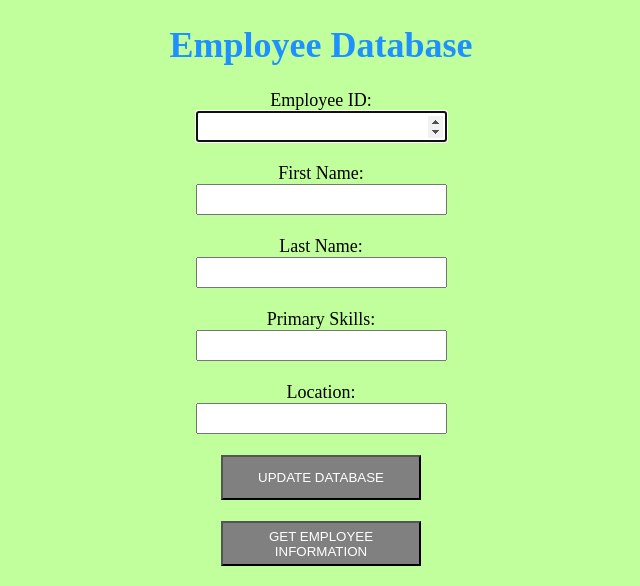
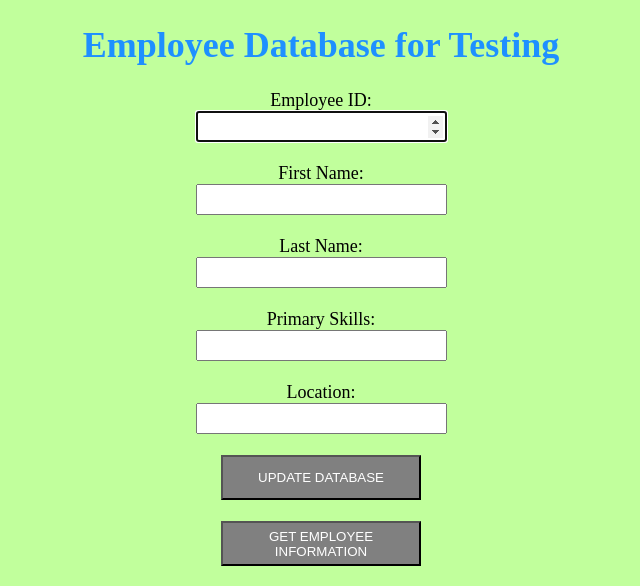
Before and after one commit to HarshS72/CLO835-Assignment2-Deploying-containerized-application-on-K8-cluster, a Flask app: page / in a window 1280 px wide. Shown: the top 586 px of the page, without its empty margins (319-959 px from the left). Run offline with Flask 2, Linux system fonts and the light colour scheme.

Commit message:
Version testing

```diff
--- a/templates/addemp.html
+++ b/templates/addemp.html
@@ -1,12 +1,12 @@
 <!DOCTYPE html>
 <html>
 <head>
-	<title>Add Employee Information for Testing</title>
+	<title>Add Employee Information</title>
 </head>
 <center>
 	<font color="black" size="4" style="font-family: avenir">
 
-		<h1 style="color: DodgerBlue">Employee Database</h1>
+		<h1 style="color: DodgerBlue">Employee Database for Testing</h1>
 		<body style="background: {{ color }};" >
 
 			<form action="/addemp" autocomplete="on" method = "POST" enctype="multipart/form-data">
```
